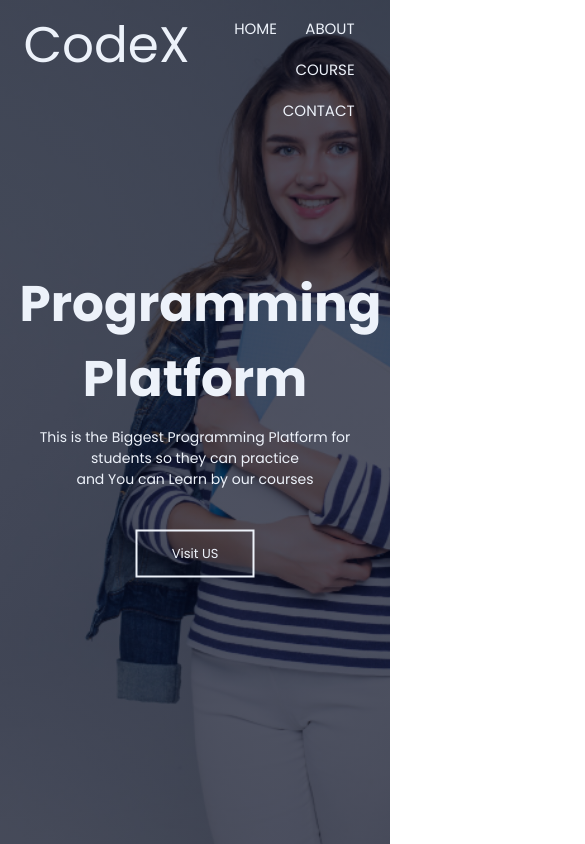
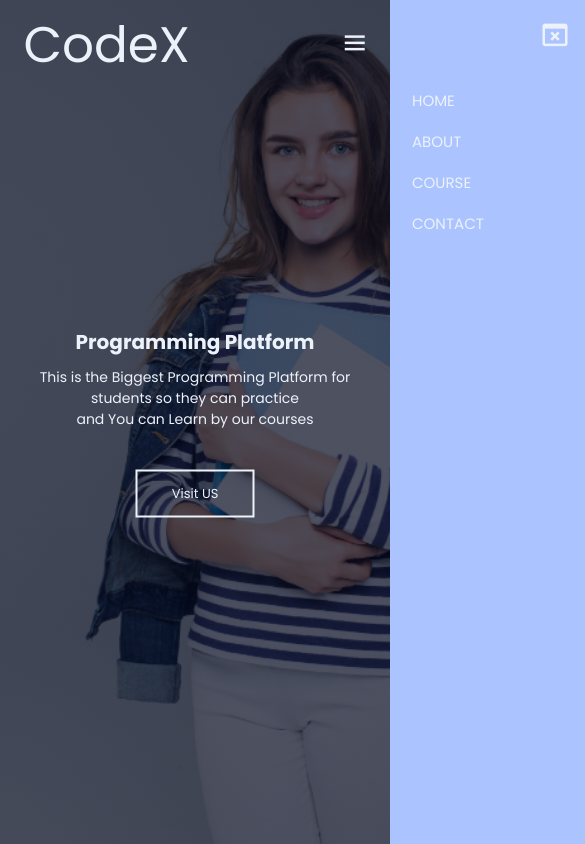
Before and after one commit to Nikitakanwar77/OIBSIP-Landing-Page, a plain HTML site: page index.html in a window 390 px wide. Shown: the whole page, 585 px wide, since content can reach past the window. Drawn offline with nearby package versions, Linux system fonts and the light colour scheme.

Commit message:
making responsive herosection

```diff
--- a/index.html
+++ b/index.html
@@ -8,6 +8,7 @@
     <style>
         @import url('https://fonts.googleapis.com/css2?family=Poppins:ital,wght@0,100;0,200;0,300;0,400;0,500;0,600;0,700;0,800;0,900;1,100;1,200;1,300;1,400;1,500;1,600;1,700;1,800;1,900&display=swap');
         </style>
+        <link href='https://unpkg.com/boxicons@2.1.4/css/boxicons.min.css' rel='stylesheet'>
 </head>
 <body>
 
@@ -15,7 +16,8 @@
         <nav>
         <p class="logo">CodeX</p>
 
-            <div class="nav-links">
+            <div class="nav-links" id="navLinks">
+                <i class='bx bx-window-close' onclick="hideMenu()" ></i>
                 <ul>
                     <li><a href="#">HOME</a></li>
                     <li><a href="#">ABOUT</a></li>
@@ -23,6 +25,7 @@
                     <li><a href="#">CONTACT</a></li>
                 </ul>
             </div>
+            <i class='bx bx-menu' onclick="showMenu()"></i>
         </nav>
 
    <div class="text-box">
@@ -34,7 +37,15 @@
 
     </section>
 
-
+<script>
+    var navLinks=document.getElementById("navLinks")
+function showMenu(){
+    navLinks.style.right= "0";
+}
+function hideMenu(){
+    navLinks.style.right= "-200px";
+}
+</script>
 
 
 </body>
--- a/style.css
+++ b/style.css
@@ -89,3 +89,42 @@ nav{
     background-color:#abc4ff;
     transition: 1s;
 }
+
+nav .bx{
+    display: none;
+}
+
+@media(max-width:700px){
+    .text-box h1{
+        font-size: 20px;
+    }
+    .nav-links ul li{
+        display: block;
+    }
+
+    .nav-links{
+        position: absolute;
+        background: #abc4ff;
+        height: 100vh;
+        width: 200px;
+        top: 0;
+        right: -200px;
+        text-align: left;
+        z-index: 2;
+        transition: 1s;
+    }
+
+    nav .bx{
+        display: block;
+        color:#edf2fa;
+        margin: 20px;
+        font-size: 30px;
+        cursor: pointer;
+        margin-left: 150px;
+    }
+
+    .nav-links ul{
+        padding: 10px;
+
+    }
+}
```
